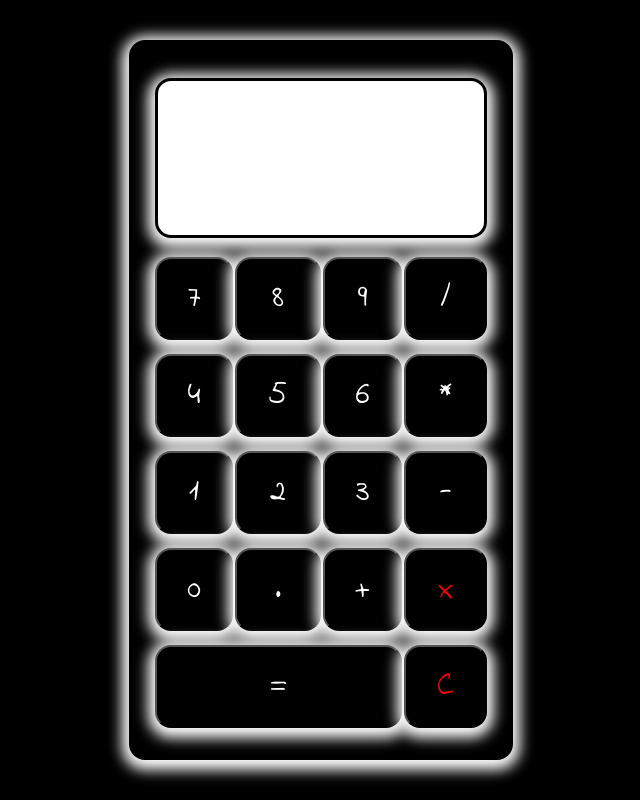
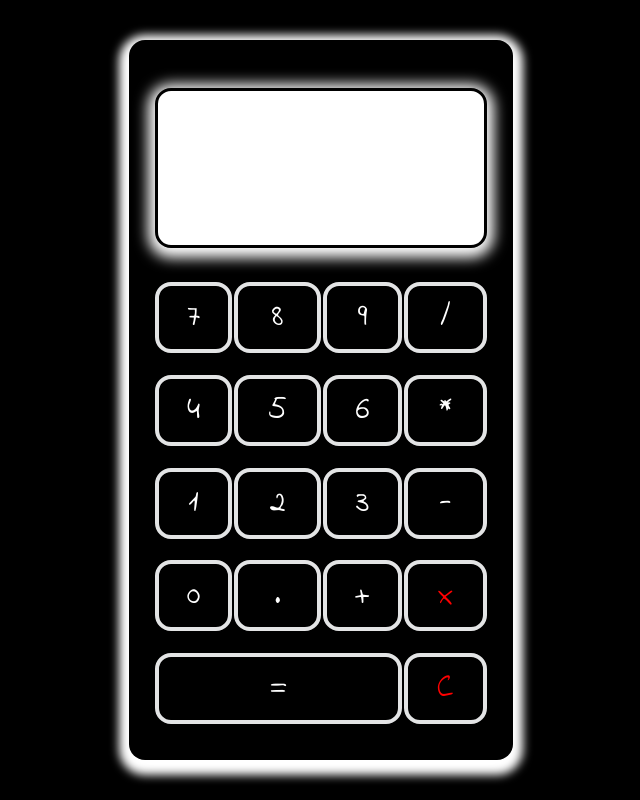
Before and after one commit to MuneebGulzar/calculator, a plain HTML site: page index.html in a window 1280 px wide. Shown: the whole page, without its empty margins (319-959 px from the left). Drawn offline with Linux system fonts and the light colour scheme.

Commit message:
modified:   styles.css

```diff
--- a/styles.css
+++ b/styles.css
@@ -1,10 +1,12 @@
 @import url('https://fonts.googleapis.com/css2?family=Indie+Flower&display=swap');
-*{
+
+* {
     padding: 0;
     margin: 0;
     box-sizing: border-box;
 }
-body{
+
+body {
     width: 100vw;
     height: 100vh;
     display: flex;
@@ -13,15 +15,17 @@ body{
     font-family: 'Indie Flower', cursive;
     background-color: #000;
 }
-table{
+
+table {
     background-color: #000;
     width: 90vw;
     height: 90vh;
     border-radius: 1rem;
     padding: 1.5rem;
-    box-shadow: 0 3px 14px 7px #fff;
+    box-shadow: 0 5px 10px 10px #fff;
 }
-input[type="text"]{
+
+input[type="text"] {
     width: 100%;
     height: 10rem;
     padding: 0.5rem;
@@ -33,35 +37,44 @@ input[type="text"]{
     border: 3px solid #000;
     border-radius: 1rem;
 }
-input[type="button"]{
+
+input[type="button"] {
     width: 100%;
-    padding: 1rem;
+    padding: 0.5rem;
     background-color: #000;
     color: #fff;
     font-family: 'Indie Flower', cursive;
     font-size: 2rem;
-    box-shadow: 0 3px 14px 7px #fff;
+    border: 0.3rem solid #e3e4e5;
     border-radius: 1rem;
 }
-#clear, #delete{
+
+input[type="button"]:hover {
+    /* box-shadow: 0 3px 14px 7px #fff; */
+    border-left: none;
+    border-top: none;
+}
+
+#clear, #delete {
     color: red;
 }
 
-@media screen and (min-width: 481px) and (max-width: 768px){
-    table{
+@media screen and (min-width: 481px) and (max-width: 768px) {
+    table {
         width: 80vw;
         height: 80vh;
     }
 }
 
-@media screen and (min-width: 769px) and (max-width: 1279px){
-    table{
+@media screen and (min-width: 769px) and (max-width: 1279px) {
+    table {
         width: 50vw;
         height: 50vh;
     }
 }
-@media screen and (min-width: 1280px){
-    table{
+
+@media screen and (min-width: 1280px) {
+    table {
         width: 30vw;
     }
 }
```
